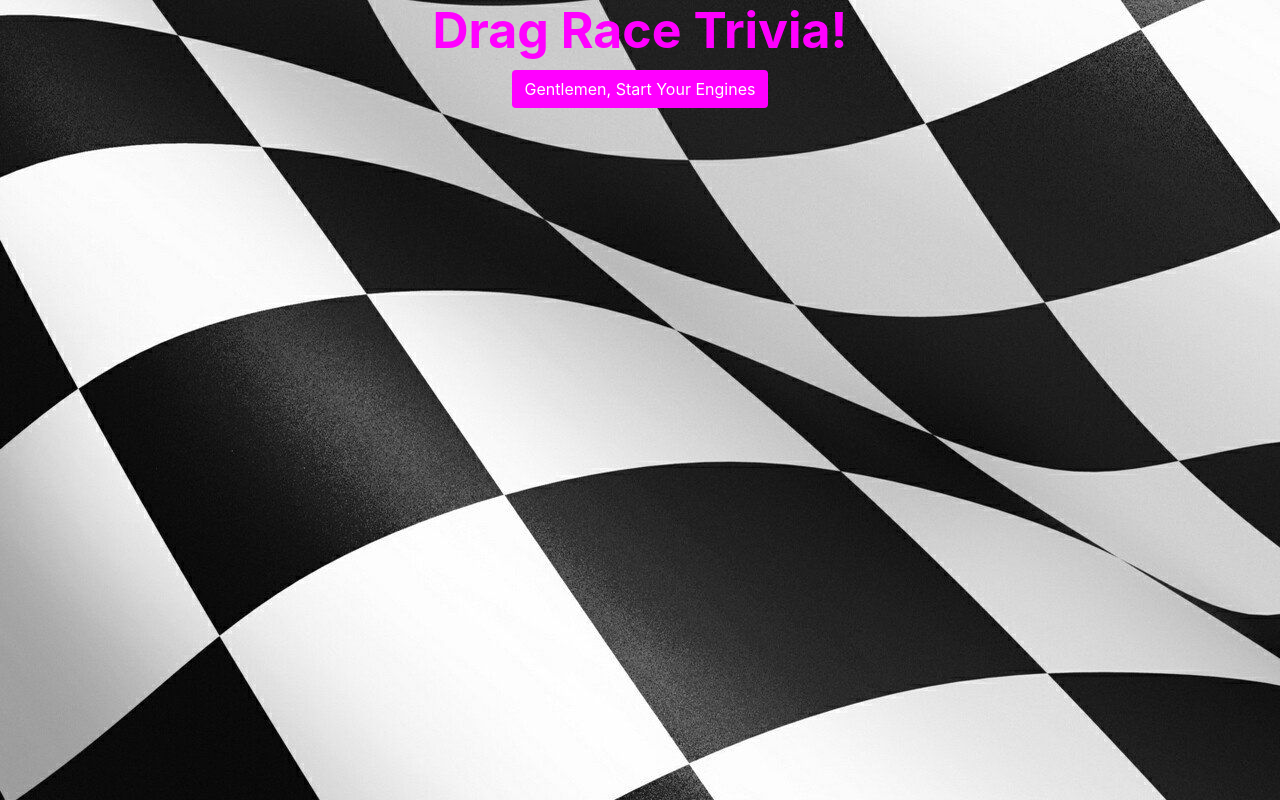
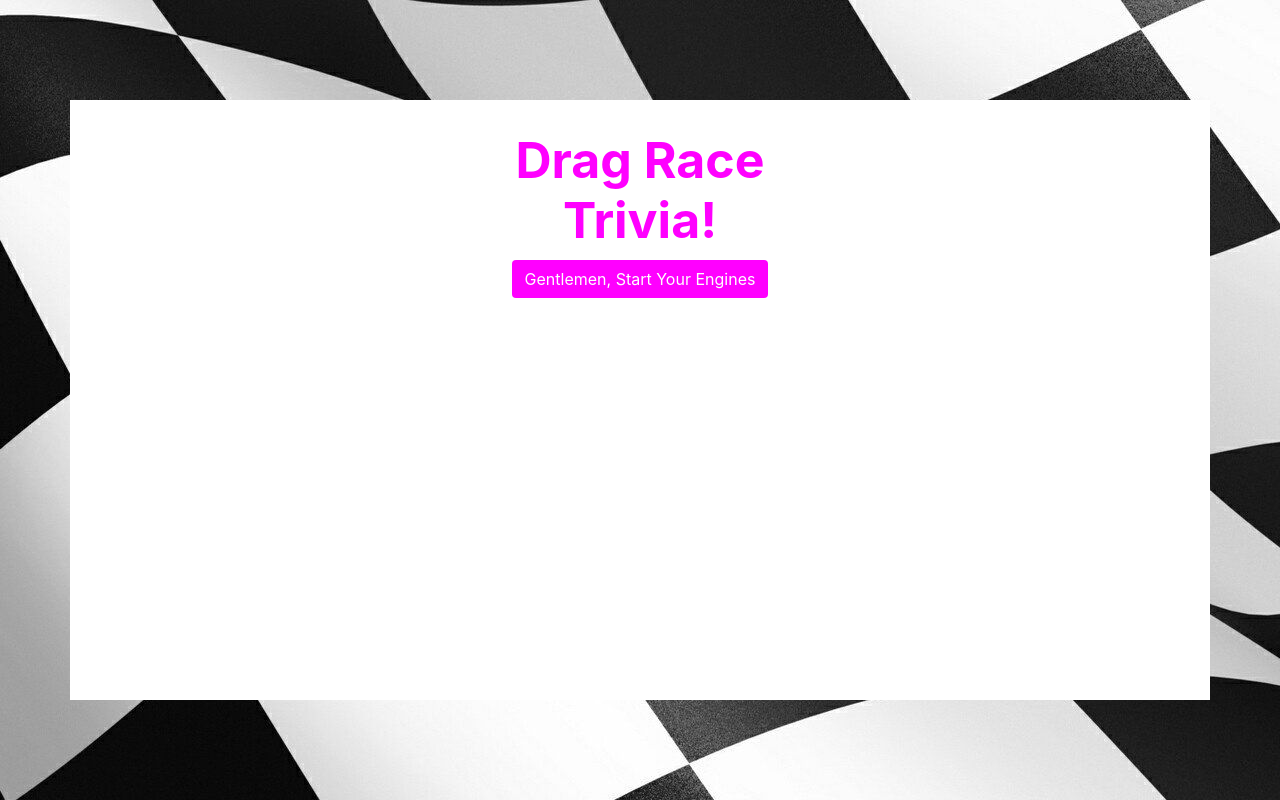
Before and after one commit to echavez85/TriviaGame, a plain HTML site: page index.html in a window 1280 px wide. Drawn offline with nearby package versions, Linux system fonts and the light colour scheme.

Commit message:
Added styling to css.

```diff
--- a/assets/css/style.css
+++ b/assets/css/style.css
@@ -11,15 +11,24 @@ button {
     background-color: magenta;
     color: white;
     font-weight: bold;
+    border: 1px;
+    margin-bottom: 15px;
 }
 
 h1 {
     font-size: 50px;
     font-weight: bold;
+    background-color: white;
+    margin-left: 350px;
+    margin-right: 350px;
 }
 
 .container {
     text-align: center;
+    margin-top: 100px;
+    margin-bottom: 15px;
+    height: 600px;
+    padding-top: 30px;
 }
 
 #timerHolder {
@@ -28,9 +37,22 @@ h1 {
 }
 
 #questionHolder {
-    font-size: 70px;
+    font-size: 50px;
+    font-weight: bold;
 }
 
 .answer {
     margin-bottom: 10px;
 }
+
+p {
+    font-size: 30px;
+}
+
+div {
+    background-color: white;
+}
+
+img {
+    margin-bottom: 15px;
+}
--- a/assets/javascript/app.js
+++ b/assets/javascript/app.js
@@ -90,7 +90,7 @@ var question10 = {
 // Turn questions into one array.
 var questionsArray = [question01, question02, question03, question04, question05, question06, question07, question08, question09, question10];
 
-//
+// Function for start of game to be empty with a button to start.
 function startGame () {
     $("#content").empty();
     var startButton = $("<button>");
@@ -99,14 +99,18 @@ function startGame () {
     $("#content").append(startButton);
 };
 
+// Function that will run the timer in one second decrements.
 function run() {
     intervalId = setInterval(decrement, 1000);
 };
 
+// Function starting 15 second timer.
 function decrement() {
     time--;
     $("#timerHolder").html(`Time Left: ${time} Seconds`);
+    // What to do once the timer hits 0.
     if (time == 0) {
+        // If not the last question, say times up, show the solution, and move onto next question.
         if (arrayPicker < questionsArray.length - 1) {
             setTimeout(function () {
                 questionWrite(questionsArray[arrayPicker])
@@ -116,6 +120,7 @@ function decrement() {
             stop();
             unanswered++;
         }
+        // If final question, say time's up, show solution, and show score.
         else if (arrayPicker < questionsArray.length) {
             setTimeout(function () {
                 endWrite(questionsArray[arrayPicker])
@@ -127,11 +132,12 @@ function decrement() {
         }
     };
 };
-
+// Create function to stop the timer when an answer is selected.
 function stop() {
     clearInterval(intervalId);
 };
 
+// Create function that will loop through push the questions and answer choices to the questionHolder div with 15 second timer.
 function questionWrite(object) {
     time = 15;
     $("#timerHolder").empty();
@@ -150,10 +156,11 @@ function questionWrite(object) {
     };
 };
 
+// Function that will display the correct answer and gif attribute of each question variable.
 function solutionWrite(object) {
     $("#questionHolder").empty();
     $("#content").empty();
-    $("#content").html(`The correct answer was ${object.correct} <br>`);
+    $("#content").html(`<p>The correct answer was ${object.correct}</p><br>`);
     var queenImage = $("<img>");
     queenImage.attr("height", "250");
     queenImage.attr("src", object.image);
@@ -162,16 +169,20 @@ function solutionWrite(object) {
     arrayPicker++;
 };
 
+// Create a function that will start with the first question.
 function beginWrite() {
     questionWrite(question01);
 };
 
+// Creat function that stops timer when an answerChoice is selected.
 function selectAnswer() {
     stop();
+    // If the button selected is correct, display that and increase correct number by 1.
     if ($(this).attr("value") == "correct") {
         solutionWrite(questionsArray[arrayPicker]);
         $("#questionHolder").html("Correct!");
         correct++;
+        // Set a timer of 4.5 seconds for gif and correct result to be displayed.
         if (arrayPicker < questionsArray.length) {
             setTimeout(function () { questionWrite(questionsArray[arrayPicker]) }, 4500);
         }
@@ -179,10 +190,12 @@ function selectAnswer() {
             setTimeout(function () { endWrite(questionsArray[arrayPicker]) }, 4500);
         }
     }
+    // If button selected is wrong, dipslay incorrect and increase incorrect number by 1.
     else if ($(this).attr("value") == "incorrect") {
         solutionWrite(questionsArray[arrayPicker]);
         $("#questionHolder").html("Incorrect!");
         incorrect++;
+        // Set a timer of 4.5 seconds for gif and incorrect to be displayed, along with what correct answer was.
         if (arrayPicker < questionsArray.length) {
             setTimeout(function() { questionWrite(questionsArray[arrayPicker]) }, 4500);
         }
@@ -192,6 +205,7 @@ function selectAnswer() {
     }
 };
 
+// Create a function that will clear question and content div and then display results.
 function endWrite() {
     $("#questionHolder").empty();
     $("#content").empty();
@@ -203,6 +217,7 @@ function endWrite() {
     $("#content").append(resetButton);
 }
 
+// Ask player if they want to play again. Create function for button that will reset all global variables to 0 and start over.
 function resetClick() {
     arrayPicker = 0;
     incorrect = 0;
@@ -215,4 +230,5 @@ $(document).on("click", ".start", beginWrite);
 $(document).on("click", ".answer", selectAnswer);
 $(document).on("click", ".reset", resetClick);
 
+// Call the start of game function.
 startGame();
```
